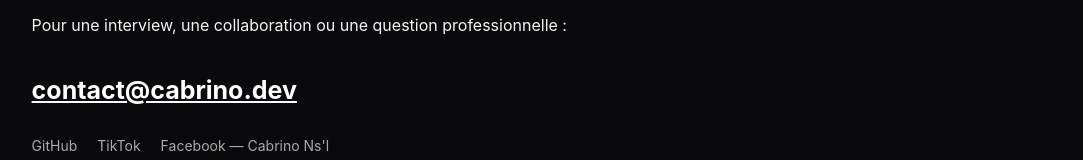
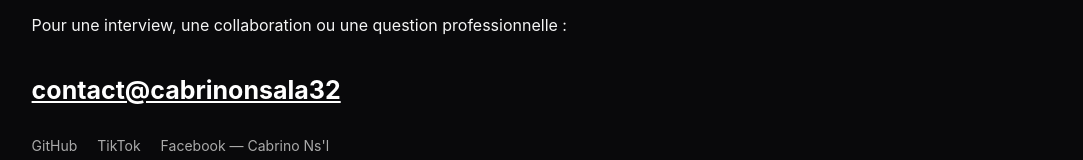
Before and after one commit to cabrin21/TikTok-, a plain HTML site: page index.html in a window 1280 px wide. Shown: the part 2507-2667 px from the top of the page, without its empty margins (58-1141 px from the left). Drawn offline with Linux system fonts and the light colour scheme.

Commit message:
Update index.html

```diff
--- a/index.html
+++ b/index.html
@@ -64,7 +64,7 @@
       <div class="kicker">04 — CONTACT</div>
       <h2>Parlons d'un projet.</h2>
       <p>Pour une interview, une collaboration ou une question professionnelle :</p>
-      <a class="mail" href="mailto:contact@cabrinonsala32">contact@cabrino.dev</a>
+      <a class="mail" href="mailto:contact@cabrinonsala32@gmail.com">contact@cabrinonsala32</a>
       <div class="socials">
         <a href="https://github.com/cabrin21" target="_blank" rel="noopener">GitHub</a>
         <a href="https://www.tiktok.com/@cabrino4" target="_blank" rel="noopener">TikTok</a>
```
